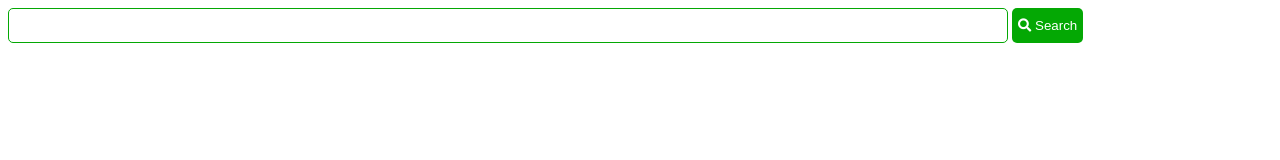
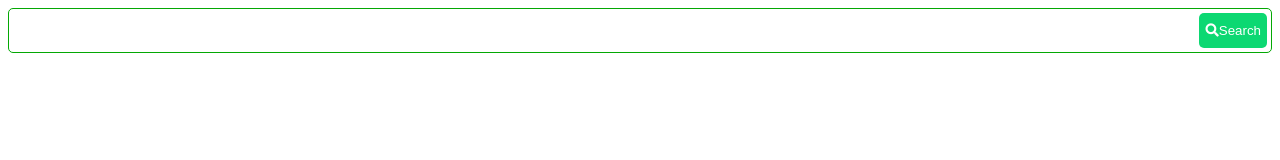
Before and after one commit to esther-v/ui-kit, a plain HTML site: page search/index.html in a window 1280 px wide. Drawn offline with Linux system fonts and the light colour scheme.

Commit message:
finished

```diff
--- a/search/index.html
+++ b/search/index.html
@@ -9,12 +9,12 @@
 </head>
 <body>
 
-    <form>
+
         <div>
-            <input type="search" id="maRecherche" name="q">
+            <input type="search" class="maRecherche" name="q">
             <button><i class="fas fa-search"></i> Search</button>
         </div>
-    </form>
+
 
 
 
--- a/search/style.css
+++ b/search/style.css
@@ -1,14 +1,25 @@
-#maRecherche {
-    width: 1000px;
-    height: 35px;
-    border: 1px solid rgb(4, 168, 4);
-    border-radius: 5px;
+.maRecherche {
+    border: none;
+    width: 100%;
 }
 
 button {
-    background-color: rgb(4, 168, 4);
+    background-color: rgb(12, 216, 114);
     color: white;
     height: 35px;
     border: none;
     border-radius: 5px;
+    display: flex;
+    justify-content: space-between;
+    align-items: center;
 }
+
+div {
+    display: flex;
+    justify-content: space-between;
+    width: auto;
+    height: 35px;
+    border: 1px solid rgb(4, 168, 4);
+    border-radius: 5px;
+    padding: 4px;
+}
```
